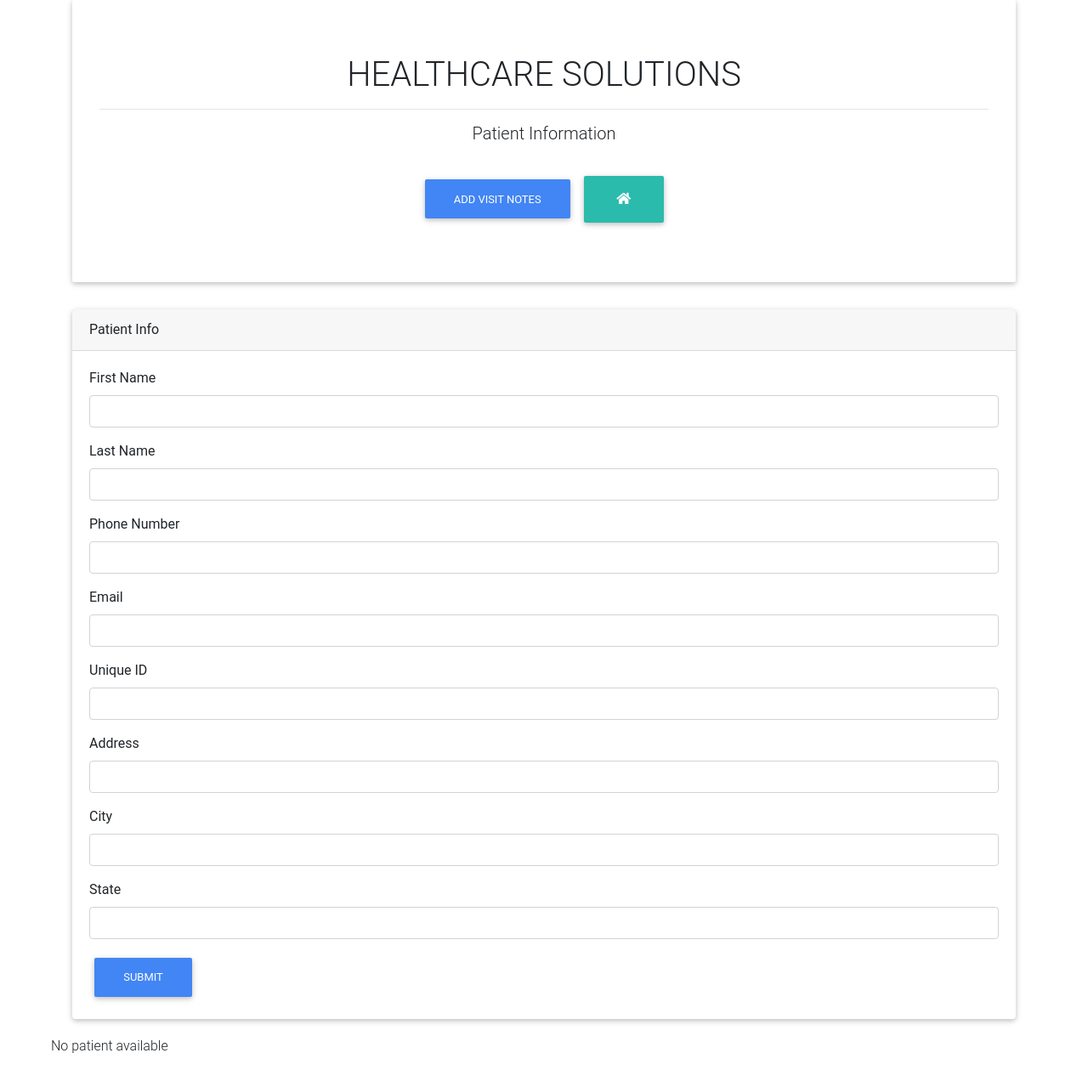
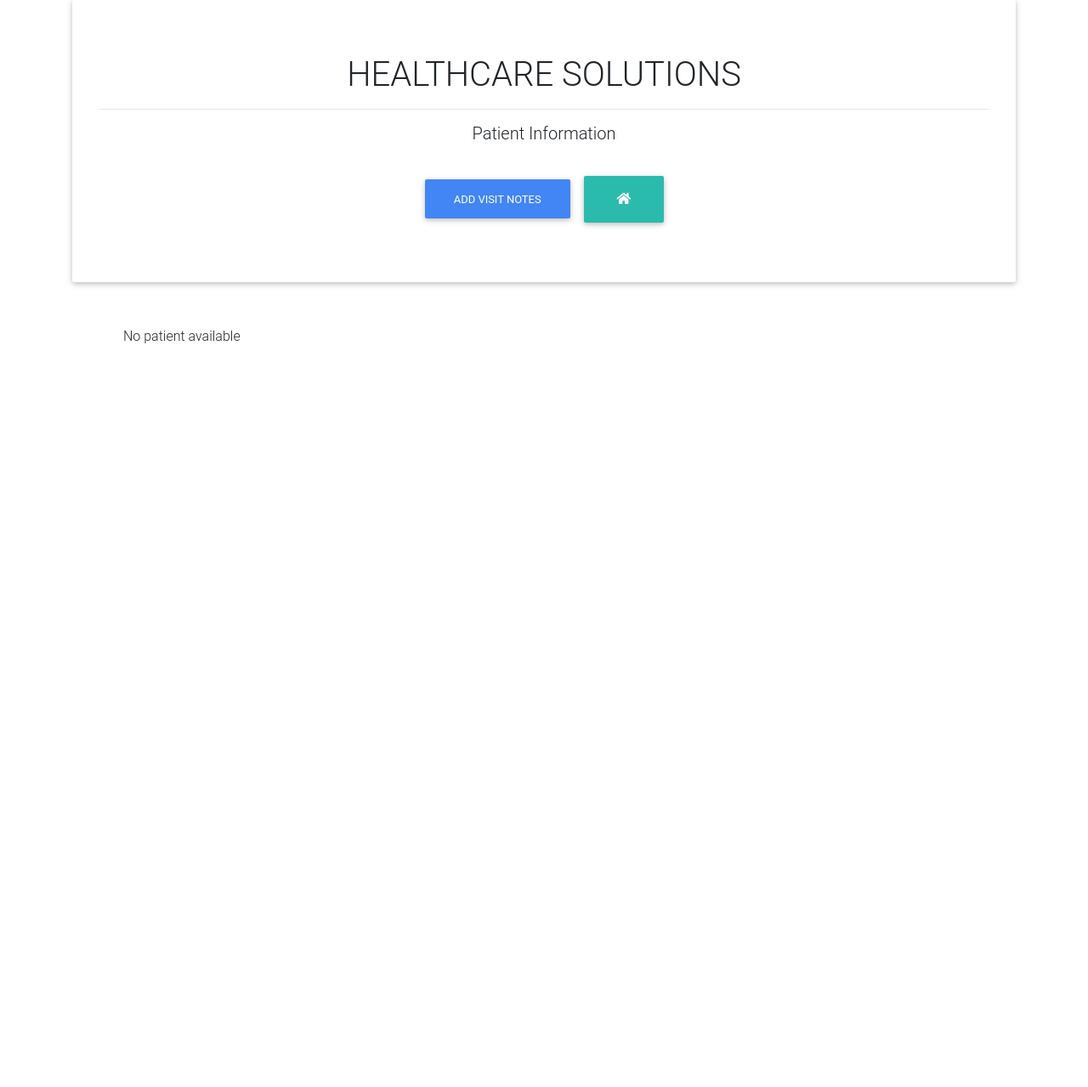
Before and after one commit to izuua/project_2, a Node server app: page /patients in a window 1280 px wide. Shown: the whole page at 85% size. After the commit the page ends 404 px from the top, so only its background shows below. Run offline with Node 20, Linux system fonts and the light colour scheme; data that the repository does not hold is empty; some libraries are stand-ins or nearby versions.

Commit message:
updated patient info

```diff
--- a/views/patient.handlebars
+++ b/views/patient.handlebars
@@ -20,56 +20,6 @@
       </a>
     </div>
   </div>
-  <div class="card">
-    <div class="card-header">
-      Patient Info
-    </div>
-    <div class="card-body">
-      <form role="form">
-        <div class="form-group">
-          <label for="reserve-name">First Name</label>
-          <input type="text" class="form-control" id="reserve-name">
-        </div>
-        <div class="form-group">
-          <label for="Last-Name">Last Name</label>
-          <input type="text" class="form-control" id="Last-Name">
-        </div>
-
-        <div class="form-group">
-          <label for="reserve-phone">Phone Number</label>
-          <input type="text" class="form-control" id="reserve-phone">
-        </div>
-        <div class="form-group">
-          <label for="reserve-email">Email</label>
-          <input type="text" class="form-control" id="reserve-email">
-        </div>
-        <div class="form-group">
-          <label for="reserve-unique-id">Unique ID</label>
-          <input type="text" class="form-control" id="reserve-unique-id">
-        </div>
-        <div class="form-group">
-          <label for="reserve-address">Address</label>
-          <input type="text" class="form-control" id="reserve-address">
-        </div>
-        <div class="form-group">
-          <label for="city">City</label>
-          <input type="text" class="form-control" id="city">
-        </div>
-        <div class="form-group">
-          <label for="state">State</label>
-          <input type="text" class="form-control" id="state">
-        </div>
-
-        <button type="submit" class="btn btn-primary submit">Submit</button>
-
-      </form>
-    </div>
-  </div>
-</div>
-</div>
-
-
-
 <div class="card-body">
   <ul>
 {{#each patients}}
```
